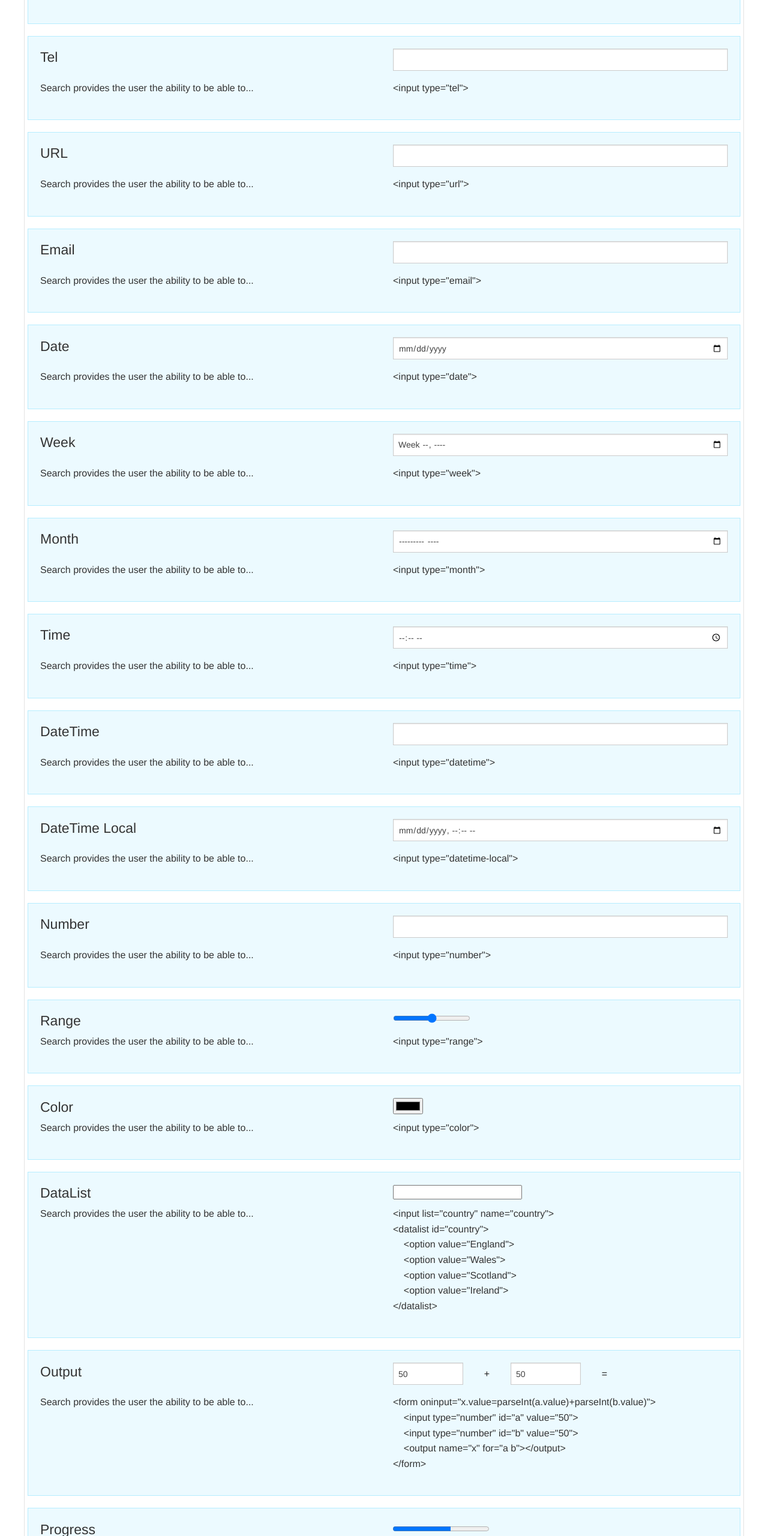
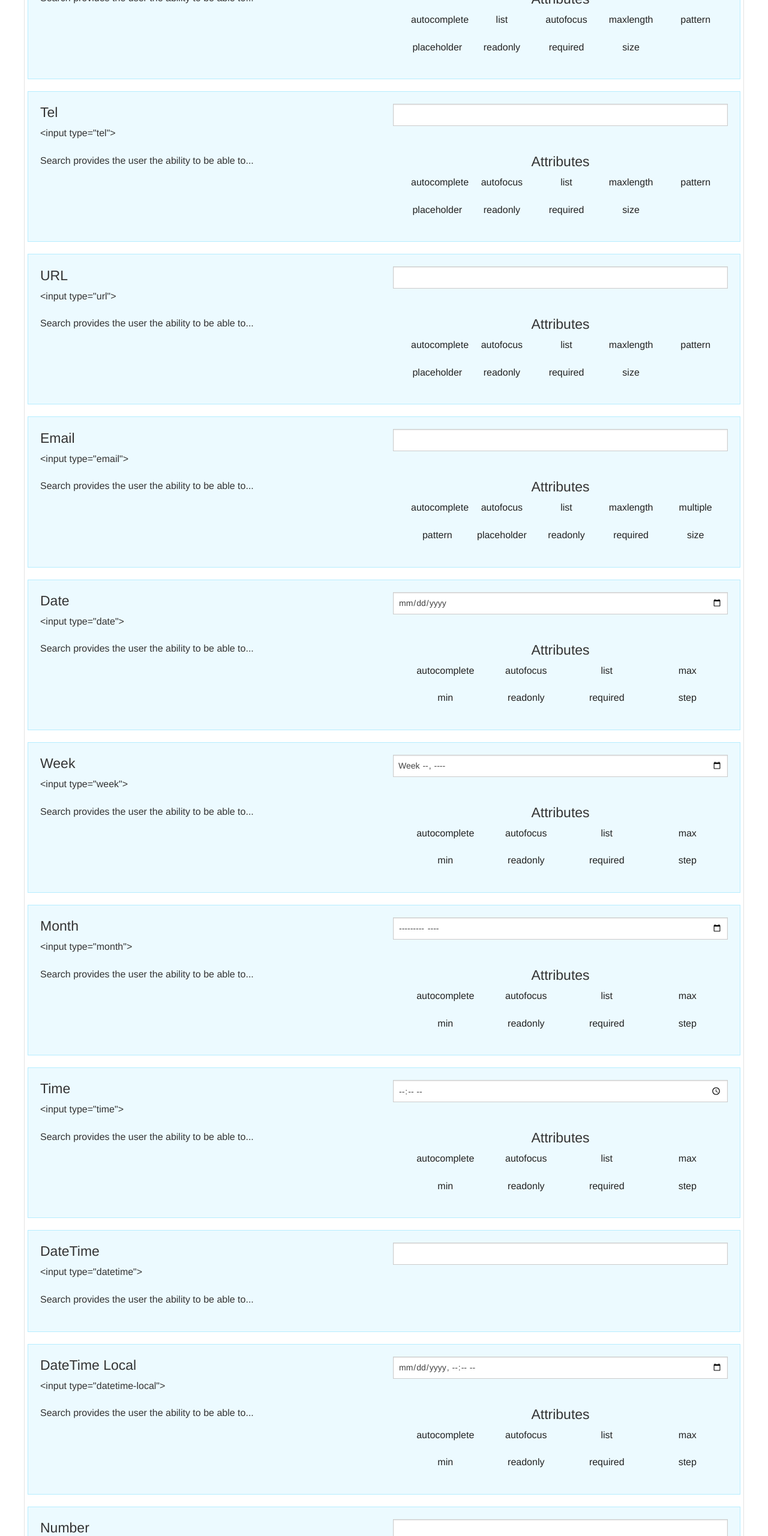
Before and after one commit to eddemott/BlogArticles, a website: page src/index.html in a window 1280 px wide. Shown: the part 140-2700 px from the top of the page at 60% size. Drawn offline with nearby package versions, Linux system fonts and the light colour scheme; files that its build step writes are made by us from their sources.

Commit message:
added attributes

```diff
--- a/src/index.html
+++ b/src/index.html
@@ -16,19 +16,31 @@
 			<li class="row">
 				<div class="small-12 columns max-width small-centered callout panel">
 					<div class="row">
-						<div class="small-6 columns">
+						<div class="small-12 medium-6 columns">
 							<h4>Search</h4>
+							<p>&lt;input type="search"&gt;</p>
 						</div>
-						<div class="small-6 columns">
+						<div class="small-12 medium-6 columns">
 							<input type="search">
 						</div>
 					</div>
 					<div class="row">
-						<div class="small-6 columns">
+						<div class="small-12 medium-6 columns">
 							<p>Search provides the user the ability to be able to...</p>
 						</div>
-						<div class="small-6 columns">
-							<p>&lt;input type="search"&gt;</p>
+						<div class="small-12 medium-6 columns attribute">
+						<h4>Attributes</h4>
+							<ul class="small-block-grid-2 medium-block-grid-5">
+							<li>autocomplete</li>
+								<li>list</li>
+								<li>autofocus</li>
+								<li>maxlength</li>
+								<li>pattern</li>
+								<li>placeholder</li>
+								<li>readonly</li>
+								<li>required</li>
+								<li>size</li>
+							</ul>
 						</div>
 					</div>
 				</div>
@@ -36,19 +48,31 @@
 			<li class="row">
 				<div class="small-12 columns max-width small-centered callout panel">
 					<div class="row">
-						<div class="small-6 columns">
+						<div class="small-12 medium-6 columns">
 							<h4>Tel</h4>
+							<p>&lt;input type="tel"&gt;</p>
 						</div>
-						<div class="small-6 columns">
+						<div class="small-12 medium-6 columns">
 							<input type="tel">
 						</div>
 					</div>
 					<div class="row">
-						<div class="small-6 columns">
+						<div class="small-12 medium-6 columns">
 							<p>Search provides the user the ability to be able to...</p>
 						</div>
-						<div class="small-6 columns">
-							<p>&lt;input type="tel"&gt;</p>
+						<div class="small-12 medium-6 columns attribute">
+						<h4>Attributes</h4>
+							<ul class="small-block-grid-2 medium-block-grid-5">
+								<li>autocomplete</li>
+								<li>autofocus</li>
+								<li>list</li>
+								<li>maxlength</li>
+								<li>pattern</li>
+								<li>placeholder</li>
+								<li>readonly</li>
+								<li>required</li>
+								<li>size</li>
+							</ul>
 						</div>
 					</div>
 				</div>
@@ -56,19 +80,31 @@
 			<li class="row">
 				<div class="small-12 columns max-width small-centered callout panel">
 					<div class="row">
-						<div class="small-6 columns">
+						<div class="small-12 medium-6 columns">
 							<h4>URL</h4>
+							<p>&lt;input type="url"&gt;</p>
 						</div>
-						<div class="small-6 columns">
+						<div class="small-12 medium-6 columns">
 							<input type="url">
 						</div>
 					</div>
 					<div class="row">
-						<div class="small-6 columns">
+						<div class="small-12 medium-6 columns">
 							<p>Search provides the user the ability to be able to...</p>
 						</div>
-						<div class="small-6 columns">
-							<p>&lt;input type="url"&gt;</p>
+						<div class="small-12 medium-6 columns attribute">
+						<h4>Attributes</h4>
+							<ul class="small-block-grid-2 medium-block-grid-5">
+								<li>autocomplete</li>
+								<li>autofocus</li>
+								<li>list</li>
+								<li>maxlength</li>
+								<li>pattern</li>
+								<li>placeholder</li>
+								<li>readonly</li>
+								<li>required</li>
+								<li>size</li>
+							</ul>
 						</div>
 					</div>
 				</div>
@@ -76,19 +112,32 @@
 			<li class="row">
 				<div class="small-12 columns max-width small-centered callout panel">
 					<div class="row">
-						<div class="small-6 columns">
+						<div class="small-12 medium-6 columns">
 							<h4>Email</h4>
+							<p>&lt;input type="email"&gt;</p>
 						</div>
-						<div class="small-6 columns">
+						<div class="small-12 medium-6 columns">
 							<input type="email">
 						</div>
 					</div>
 					<div class="row">
-						<div class="small-6 columns">
+						<div class="small-12 medium-6 columns">
 							<p>Search provides the user the ability to be able to...</p>
 						</div>
-						<div class="small-6 columns">
-							<p>&lt;input type="email"&gt;</p>
+						<div class="small-12 medium-6 columns attribute">
+						<h4>Attributes</h4>
+							<ul class="small-block-grid-2 medium-block-grid-5">
+								<li>autocomplete</li>
+								<li>autofocus</li>
+								<li>list</li>
+								<li>maxlength</li>
+								<li>multiple</li>
+								<li>pattern</li>
+								<li>placeholder</li>
+								<li>readonly</li>
+								<li>required</li>
+								<li>size</li>
+							</ul>
 						</div>
 					</div>
 				</div>
@@ -96,19 +145,30 @@
 			<li class="row">
 				<div class="small-12 columns max-width small-centered callout panel">
 					<div class="row">
-						<div class="small-6 columns">
+						<div class="small-12 medium-6 columns">
 							<h4>Date</h4>
+							<p>&lt;input type="date"&gt;</p>
 						</div>
-						<div class="small-6 columns">
+						<div class="small-12 medium-6 columns">
 							<input type="date">
 						</div>
 					</div>
 					<div class="row">
-						<div class="small-6 columns">
+						<div class="small-12 medium-6 columns">
 							<p>Search provides the user the ability to be able to...</p>
 						</div>
-						<div class="small-6 columns">
-							<p>&lt;input type="date"&gt;</p>
+						<div class="small-12 medium-6 columns attribute">
+						<h4>Attributes</h4>
+							<ul class="small-block-grid-2 medium-block-grid-4">
+								<li>autocomplete</li>
+								<li>autofocus</li>
+								<li>list</li>
+								<li>max</li>
+								<li>min</li>
+								<li>readonly</li>
+								<li>required</li>
+								<li>step</li>
+							</ul>
 						</div>
 					</div>
 				</div>
@@ -116,19 +176,30 @@
 			<li class="row">
 				<div class="small-12 columns max-width small-centered callout panel">
 					<div class="row">
-						<div class="small-6 columns">
+						<div class="small-12 medium-6 columns">
 							<h4>Week</h4>
+							<p>&lt;input type="week"&gt;</p>
 						</div>
-						<div class="small-6 columns">
+						<div class="small-12 medium-6 columns">
 							<input type="week">
 						</div>
 					</div>
 					<div class="row">
-						<div class="small-6 columns">
+						<div class="small-12 medium-6 columns">
 							<p>Search provides the user the ability to be able to...</p>
 						</div>
-						<div class="small-6 columns">
-							<p>&lt;input type="week"&gt;</p>
+						<div class="small-12 medium-6 columns attribute">
+						<h4>Attributes</h4>
+							<ul class="small-block-grid-2 medium-block-grid-4">
+								<li>autocomplete</li>
+								<li>autofocus</li>
+								<li>list</li>
+								<li>max</li>
+								<li>min</li>
+								<li>readonly</li>
+								<li>required</li>
+								<li>step</li>
+							</ul>
 						</div>
 					</div>
 				</div>
@@ -136,19 +207,30 @@
 			<li class="row">
 				<div class="small-12 columns max-width small-centered callout panel">
 					<div class="row">
-						<div class="small-6 columns">
+						<div class="small-12 medium-6 columns">
 							<h4>Month</h4>
+							<p>&lt;input type="month"&gt;</p>
 						</div>
-						<div class="small-6 columns">
+						<div class="small-12 medium-6 columns">
 							<input type="month">
 						</div>
 					</div>
 					<div class="row">
-						<div class="small-6 columns">
+						<div class="small-12 medium-6 columns">
 							<p>Search provides the user the ability to be able to...</p>
 						</div>
-						<div class="small-6 columns">
-							<p>&lt;input type="month"&gt;</p>
+						<div class="small-12 medium-6 columns attribute">
+						<h4>Attributes</h4>
+							<ul class="small-block-grid-2 medium-block-grid-4">
+								<li>autocomplete</li>
+								<li>autofocus</li>
+								<li>list</li>
+								<li>max</li>
+								<li>min</li>
+								<li>readonly</li>
+								<li>required</li>
+								<li>step</li>
+							</ul>
 						</div>
 					</div>
 				</div>
@@ -156,19 +238,30 @@
 			<li class="row">
 				<div class="small-12 columns max-width small-centered callout panel">
 					<div class="row">
-						<div class="small-6 columns">
+						<div class="small-12 medium-6 columns">
 							<h4>Time</h4>
+							<p>&lt;input type="time"&gt;</p>
 						</div>
-						<div class="small-6 columns">
+						<div class="small-12 medium-6 columns">
 							<input type="time">
 						</div>
 					</div>
 					<div class="row">
-						<div class="small-6 columns">
+						<div class="small-12 medium-6 columns">
 							<p>Search provides the user the ability to be able to...</p>
 						</div>
-						<div class="small-6 columns">
-							<p>&lt;input type="time"&gt;</p>
+						<div class="small-12 medium-6 columns attribute">
+						<h4>Attributes</h4>
+							<ul class="small-block-grid-2 medium-block-grid-4">
+								<li>autocomplete</li>
+								<li>autofocus</li>
+								<li>list</li>
+								<li>max</li>
+								<li>min</li>
+								<li>readonly</li>
+								<li>required</li>
+								<li>step</li>
+							</ul>
 						</div>
 					</div>
 				</div>
@@ -176,131 +269,19 @@
 			<li class="row">
 				<div class="small-12 columns max-width small-centered callout panel">
 					<div class="row">
-						<div class="small-6 columns">
+						<div class="small-12 medium-6 columns">
 							<h4>DateTime</h4>
+							<p>&lt;input type="datetime"&gt;</p>
 						</div>
-						<div class="small-6 columns">
+						<div class="small-12 medium-6 columns">
 							<input type="datetime">
 						</div>
 					</div>
 					<div class="row">
-						<div class="small-6 columns">
+						<div class="small-12 medium-6 columns">
 							<p>Search provides the user the ability to be able to...</p>
 						</div>
-						<div class="small-6 columns">
-							<p>&lt;input type="datetime"&gt;</p>
-						</div>
-					</div>
-				</div>
-			</li>
-			<li class="row">
-				<div class="small-12 columns max-width small-centered callout panel">
-					<div class="row">
-						<div class="small-6 columns">
-							<h4>DateTime Local</h4>
-						</div>
-						<div class="small-6 columns">
-							<input type="datetime-local">
-						</div>
-					</div>
-					<div class="row">
-						<div class="small-6 columns">
-							<p>Search provides the user the ability to be able to...</p>
-						</div>
-						<div class="small-6 columns">
-							<p>&lt;input type="datetime-local"&gt;</p>
-						</div>
-					</div>
-				</div>
-			</li>
-			<li class="row">
-				<div class="small-12 columns max-width small-centered callout panel">
-					<div class="row">
-						<div class="small-6 columns">
-							<h4>Number</h4>
-						</div>
-						<div class="small-6 columns">
-							<input type="number">
-						</div>
-					</div>
-					<div class="row">
-						<div class="small-6 columns">
-							<p>Search provides the user the ability to be able to...</p>
-						</div>
-						<div class="small-6 columns">
-							<p>&lt;input type="number"&gt;</p>
-						</div>
-					</div>
-				</div>
-			</li>
-			<li class="row">
-				<div class="small-12 columns max-width small-centered callout panel">
-					<div class="row">
-						<div class="small-6 columns">
-							<h4>Range</h4>
-						</div>
-						<div class="small-6 columns">
-							<input type="range">
-						</div>
-					</div>
-					<div class="row">
-						<div class="small-6 columns">
-							<p>Search provides the user the ability to be able to...</p>
-						</div>
-						<div class="small-6 columns">
-							<p>&lt;input type="range"&gt;</p>
-						</div>
-					</div>
-				</div>
-			</li>
-			<li class="row">
-				<div class="small-12 columns max-width small-centered callout panel">
-					<div class="row">
-						<div class="small-6 columns">
-							<h4>Color</h4>
-						</div>
-						<div class="small-6 columns">
-							<input type="color">
-						</div>
-					</div>
-					<div class="row">
-						<div class="small-6 columns">
-							<p>Search provides the user the ability to be able to...</p>
-						</div>
-						<div class="small-6 columns">
-							<p>&lt;input type="color"&gt;</p>
-						</div>
-					</div>
-				</div>
-			</li>
-			<li class="row">
-				<div class="small-12 columns max-width small-centered callout panel">
-					<div class="row">
-						<div class="small-6 columns">
-							<h4>DataList</h4>
-						</div>
-						<div class="small-6 columns">
-							<input list="country" name="country">
-							<datalist id="country">
-								<option value="England">
-								<option value="Wales">
-								<option value="Scotland">
-								<option value="Ireland">
-							</datalist>
-						</div>
-					</div>
-					<div class="row">
-						<div class="small-6 columns">
-							<p>Search provides the user the ability to be able to...</p>
-						</div>
-						<div class="small-6 columns">
-							<p>&lt;input list="country" name="country"&gt;</br>
-							&lt;datalist id="country"&gt;</br>
-							&nbsp; &nbsp; &lt;option value="England"&gt;</br>
-							&nbsp; &nbsp; &lt;option value="Wales"&gt;</br>
-							&nbsp; &nbsp; &lt;option value="Scotland"&gt;</br>
-							&nbsp; &nbsp; &lt;option value="Ireland"&gt;</br>
-							&lt;/datalist&gt;</p>
+						<div class="small-12 medium-6 columns">
 
 						</div>
 					</div>
@@ -309,32 +290,30 @@
 			<li class="row">
 				<div class="small-12 columns max-width small-centered callout panel">
 					<div class="row">
-						<div class="small-6 columns">
-							<h4>Output</h4>
+						<div class="small-12 medium-6 columns">
+							<h4>DateTime Local</h4>
+							<p>&lt;input type="datetime-local"&gt;</p>
 						</div>
-						<div class="small-6 columns">
-							<form class="row" oninput="x.value=parseInt(a.value)+parseInt(b.value)">
-								<div class="small-3 columns"><input type="number" id="a" value="50"></div>
-								<div class="small-1 columns centered line">+</div>
-								<div class="small-3 columns"><input type="number" id="b" value="50"></div>
-								<div class="small-1 columns centered line">=</div>
-								<div class="small-4 columns line"><output name="x" for="a b"></output></div>
-							</form>
+						<div class="small-12 medium-6 columns">
+							<input type="datetime-local">
 						</div>
 					</div>
 					<div class="row">
-						<div class="small-6 columns">
+						<div class="small-12 medium-6 columns">
 							<p>Search provides the user the ability to be able to...</p>
 						</div>
-						<div class="small-6 columns">
-							<p>
-							&lt;form oninput="x.value=parseInt(a.value)+parseInt(b.value)"&gt;</br>
-							&nbsp; &nbsp; &lt;input type="number" id="a" value="50"&gt;</br>
-							&nbsp; &nbsp; &lt;input type="number" id="b" value="50"&gt;</br>
-							&nbsp; &nbsp; &lt;output name="x" for="a b"&gt;&lt;/output&gt;</br>
-							&lt;/form&gt;
-
-							</p>
+						<div class="small-12 medium-6 columns attribute">
+						<h4>Attributes</h4>
+							<ul class="small-block-grid-2 medium-block-grid-4">
+								<li>autocomplete</li>
+								<li>autofocus</li>
+								<li>list</li>
+								<li>max</li>
+								<li>min</li>
+								<li>readonly</li>
+								<li>required</li>
+								<li>step</li>
+							</ul>
 						</div>
 					</div>
 				</div>
@@ -342,19 +321,30 @@
 			<li class="row">
 				<div class="small-12 columns max-width small-centered callout panel">
 					<div class="row">
-						<div class="small-6 columns">
-							<h4>Progress</h4>
+						<div class="small-12 medium-6 columns">
+							<h4>Number</h4>
+							<p>&lt;input type="number"&gt;</p>
 						</div>
-						<div class="small-6 columns">
-							<progress value="60" max="100">60%</progress>
+						<div class="small-12 medium-6 columns">
+							<input type="number">
 						</div>
 					</div>
 					<div class="row">
-						<div class="small-6 columns">
+						<div class="small-12 medium-6 columns">
 							<p>Search provides the user the ability to be able to...</p>
 						</div>
-						<div class="small-6 columns">
-							<p>&lt;progress value="60" max="100"&gt;</p>
+						<div class="small-12 medium-6 columns attribute">
+						<h4>Attributes</h4>
+							<ul class="small-block-grid-2 medium-block-grid-4">
+								<li>autocomplete</li>
+								<li>autofocus</li>
+								<li>list</li>
+								<li>max</li>
+								<li>min</li>
+								<li>readonly</li>
+								<li>required</li>
+								<li>step</li>
+							</ul>
 						</div>
 					</div>
 				</div>
@@ -362,19 +352,96 @@
 			<li class="row">
 				<div class="small-12 columns max-width small-centered callout panel">
 					<div class="row">
-						<div class="small-6 columns">
+						<div class="small-12 medium-6 columns">
+							<h4>Range</h4>
+							<p>&lt;input type="range"&gt;</p>
+						</div>
+						<div class="small-12 medium-6 columns">
+							<input type="range">
+						</div>
+					</div>
+					<div class="row">
+						<div class="small-12 medium-6 columns">
+							<p>Search provides the user the ability to be able to...</p>
+						</div>
+						<div class="small-12 medium-6 columns attribute">
+						<h4>Attributes</h4>
+							<ul class="small-block-grid-2 medium-block-grid-3">
+								<li>autocomplete</li>
+								<li>autofocus</li>
+								<li>list</li>
+								<li>max</li>
+								<li>min</li>
+								<li>step</li>
+							</ul>
+						</div>
+					</div>
+				</div>
+			</li>
+			<li class="row">
+				<div class="small-12 columns max-width small-centered callout panel">
+					<div class="row">
+						<div class="small-12 medium-6 columns">
+							<h4>Color</h4>
+							<p>&lt;input type="color"&gt;</p>
+						</div>
+						<div class="small-12 medium-6 columns">
+							<input type="color">
+						</div>
+					</div>
+					<div class="row">
+						<div class="small-12 medium-6 columns">
+							<p>Search provides the user the ability to be able to...</p>
+						</div>
+						<div class="small-12 medium-6 columns attribute">
+						<h4>Attributes</h4>
+							<ul class="small-block-grid-2 medium-block-grid-3">
+								<li>autocomplete</li>
+								<li>autofocus</li>
+								<li>list</li>
+							</ul>
+						</div>
+					</div>
+				</div>
+			</li>
+			<li class="row">
+				<div class="small-12 columns max-width small-centered callout panel">
+					<div class="row">
+						<div class="small-12 medium-6 columns">
+							<h4>Progress</h4>
+							<p>&lt;progress value="60" max="100"&gt;</p>
+						</div>
+						<div class="small-12 medium-6 columns">
+							<progress value="60" max="100">60%</progress>
+						</div>
+					</div>
+					<div class="row">
+						<div class="small-12 medium-6 columns">
+							<p>Search provides the user the ability to be able to...</p>
+						</div>
+						<div class="small-12 medium-6 columns">
+
+						</div>
+					</div>
+				</div>
+			</li>
+			<li class="row">
+				<div class="small-12 columns max-width small-centered callout panel">
+					<div class="row">
+						<div class="small-12 medium-6 columns">
 							<h4>Meter</h4>
+							<p>&lt;meter min="0" max="100" value="20"&gt;</p>
 						</div>
-						<div class="small-6 columns">
+						<div class="small-12 medium-6 columns">
 							<meter min="0" max="100" value="20">20 of 100</meter>
 						</div>
 					</div>
 					<div class="row">
-						<div class="small-6 columns">
+						<div class="small-12 medium-6 columns">
 							<p>Search provides the user the ability to be able to...</p>
 						</div>
-						<div class="small-6 columns">
-							<p>&lt;meter min="0" max="100" value="20"&gt;</p>
+						<div class="small-12 medium-6 columns">
+
 						</div>
 					</div>
 				</div>
--- a/src/styles/scss/_variables.scss
+++ b/src/styles/scss/_variables.scss
@@ -24,3 +24,12 @@ ul {
 		text-decoration: none;
 	}
 }
+
+.attribute {
+	h4 {
+		text-align: center;
+	}
+	li {
+		text-align: center;
+	}
+}
```
Also changed, not shown: dist/app.css, dist/index.html.
